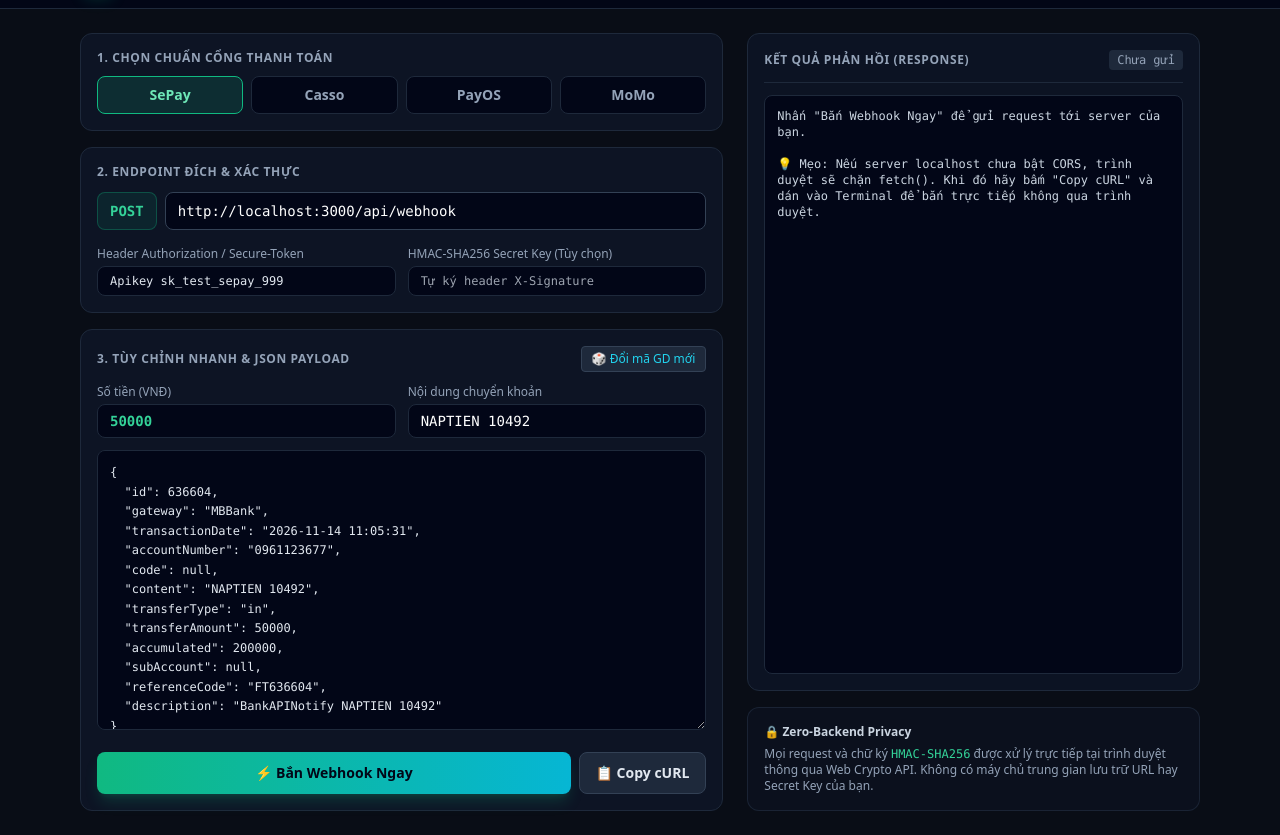
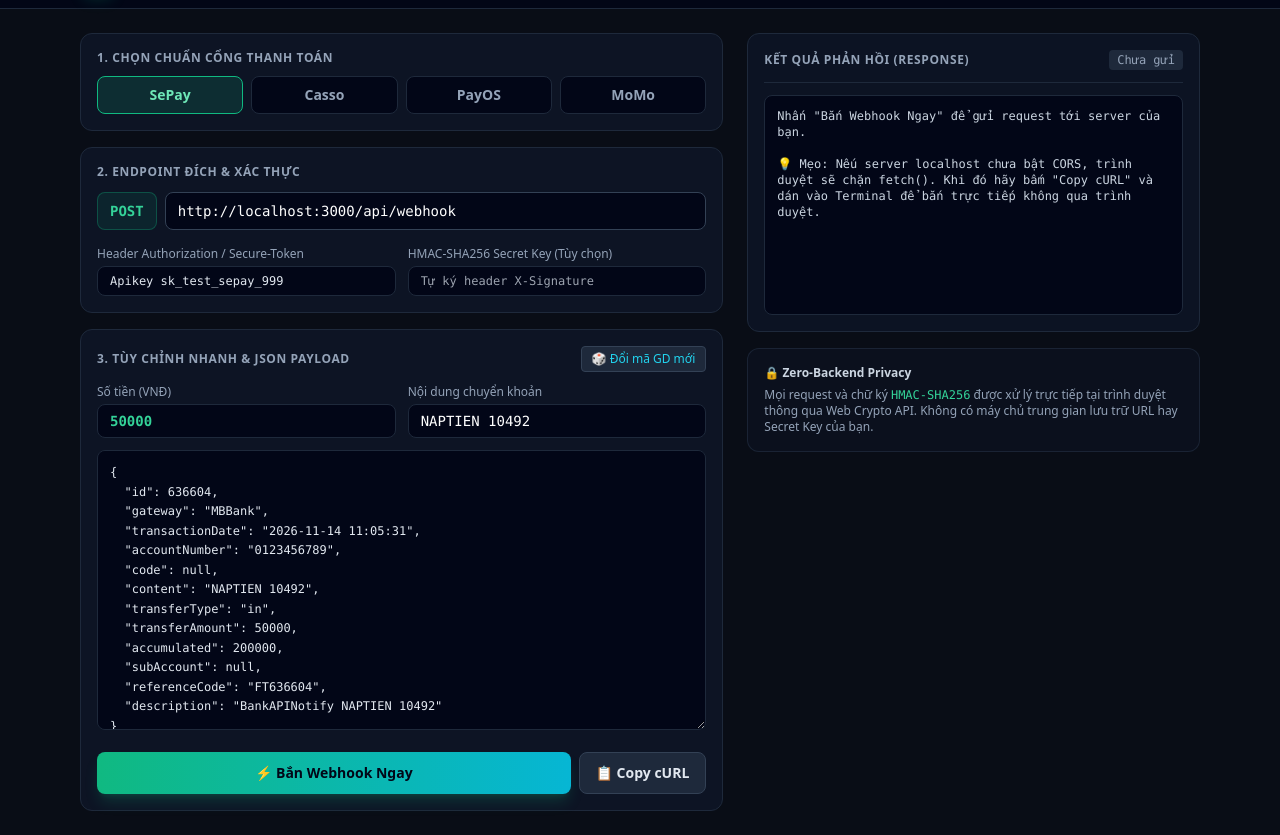
Before and after one commit to bin22k/viethook, a plain HTML site: page index.html in a window 1280 px wide. Shown: the part 60-895 px from the top of the page. Drawn offline with nearby package versions, Linux system fonts and the light colour scheme.

Commit message:
Viethook

```diff
--- a/index.html
+++ b/index.html
@@ -37,7 +37,7 @@
   </header>
 
   <!-- Main Workspace -->
-  <main class="max-w-6xl w-full mx-auto px-4 py-6 grid grid-cols-1 lg:grid-cols-12 gap-6 flex-1">
+  <main class="max-w-6xl w-full mx-auto px-4 py-6 grid grid-cols-1 lg:grid-cols-12 gap-6 items-start flex-1">
 
     <!-- Left Column: Configuration & Payload -->
     <section class="lg:col-span-7 space-y-4">
@@ -156,7 +156,7 @@
           id: txId,
           gateway: "MBBank",
           transactionDate: nowFormatted(),
-          accountNumber: "0961123677",
+          accountNumber: "0123456789",
           code: null,
           content: content,
           transferType: "in",
@@ -176,8 +176,8 @@
               amount: Number(amount),
               cusum_balance: Number(amount) + 250000,
               when: nowFormatted(),
-              bank_sub_acc_id: "0961123677",
-              subAccId: "0961123677",
+              bank_sub_acc_id: "0123456789",
+              subAccId: "0123456789",
               bankName: "MBBank"
             }
           ]
@@ -190,7 +190,7 @@
             orderCode: txId,
             amount: Number(amount),
             description: content,
-            accountNumber: "0961123677",
+            accountNumber: "0123456789",
             reference: "FT" + txId,
             transactionDateTime: nowFormatted(),
             currency: "VND",
@@ -384,4 +384,4 @@
     selectGateway('sepay');
   </script>
 </body>
-  </html>
+</html>
```
